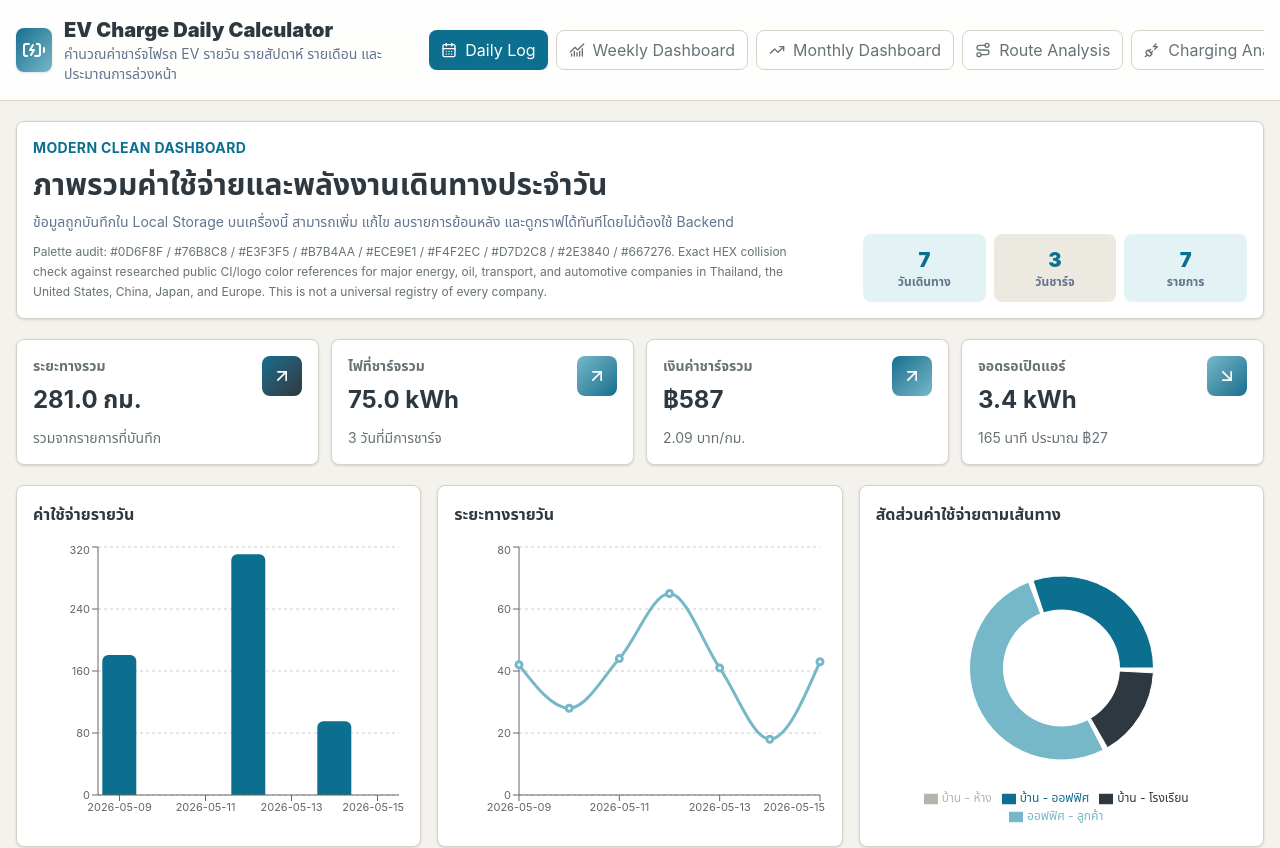
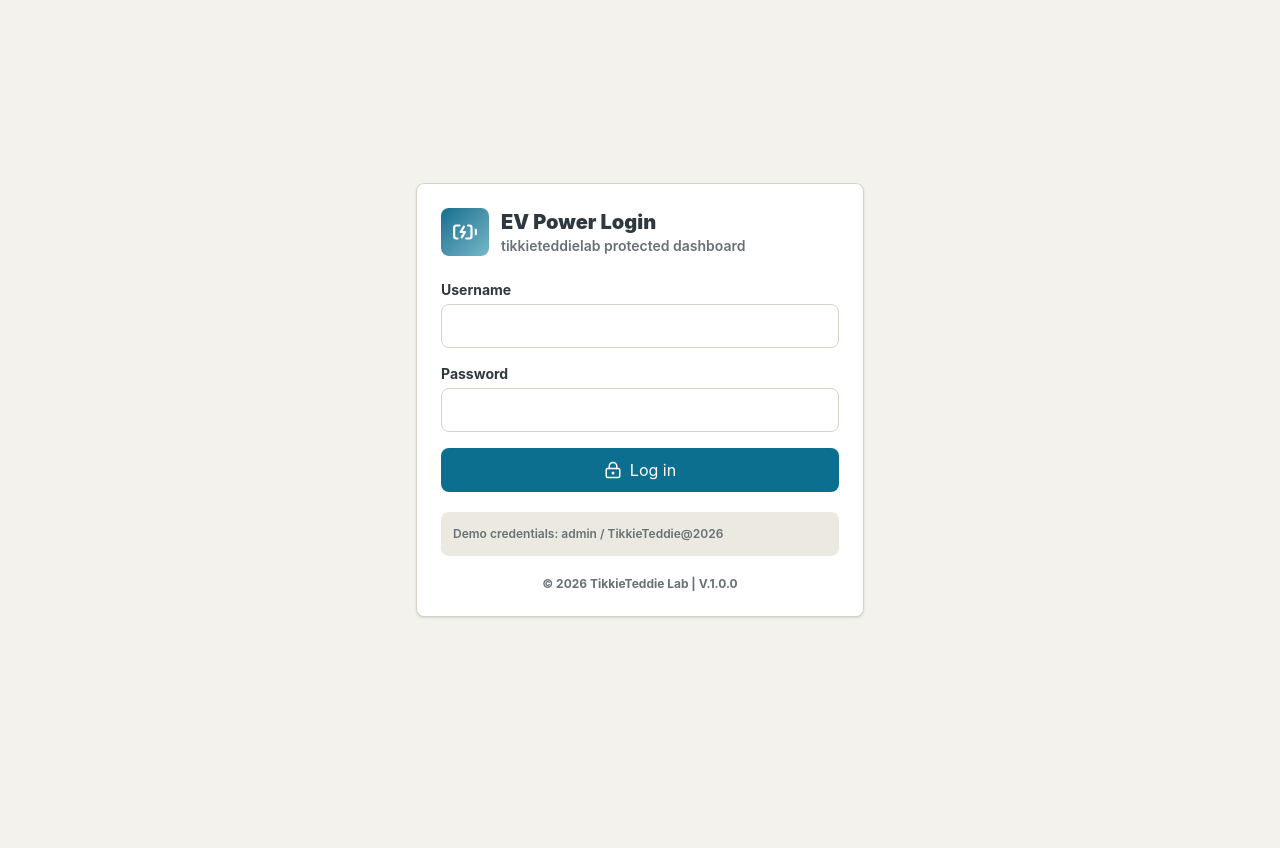
Before and after one commit to Tikkieteddy/evpower, a React (Vite) app: page / in a window 1280 px wide. Shown: the top 848 px of the page. After the commit the page ends 800 px from the top, so only its background shows below. Built offline with nearby package versions, Linux system fonts and the light colour scheme.

Commit message:
Add login gate

```diff
--- a/src/App.jsx
+++ b/src/App.jsx
@@ -1,10 +1,11 @@
 // tikkieteddielab: EV power dashboard application shell.
 import { useEffect, useMemo, useState } from "react";
-import { BatteryCharging, CalendarDays, ChartNoAxesCombined, Map, PlugZap, Route, TrendingUp } from "lucide-react";
+import { BatteryCharging, CalendarDays, ChartNoAxesCombined, LogOut, Map, PlugZap, Route, TrendingUp } from "lucide-react";
 import ChargingAnalysis from "./components/ChargingAnalysis.jsx";
 import DailyLog from "./components/DailyLog.jsx";
 import Forecast from "./components/Forecast.jsx";
 import LicenseLock from "./components/LicenseLock.jsx";
+import LoginScreen from "./components/LoginScreen.jsx";
 import MonthlyDashboard from "./components/MonthlyDashboard.jsx";
 import RouteAnalysis from "./components/RouteAnalysis.jsx";
 import WeeklyDashboard from "./components/WeeklyDashboard.jsx";
@@ -13,6 +14,7 @@ import Charts from "./components/Charts.jsx";
 import { sampleTrips } from "./data/sampleData.js";
 import { appBrandPalette, paletteAuditSummary } from "./data/brandAudit.js";
 import { summarizeTrips } from "./utils/calculations.js";
+import { clearAuthSession, readAuthSession } from "./utils/auth.js";
 import { tikkieTeddieFooter, verifyTikkieTeddieLicense } from "./utils/licenseGuard.js";
 
 const storageKey = "ev-charge-daily-log-v1";
@@ -38,16 +40,21 @@ function loadTrips() {
 export default function App() {
   const [activeTab, setActiveTab] = useState("daily");
   const [trips, setTrips] = useState(loadTrips);
+  const [authSession, setAuthSession] = useState(readAuthSession);
   const summary = useMemo(() => summarizeTrips(trips), [trips]);
   const licenseStatus = useMemo(() => verifyTikkieTeddieLicense(), []);
+
+  useEffect(() => {
+    localStorage.setItem(storageKey, JSON.stringify(trips));
+  }, [trips]);
 
   if (!licenseStatus.ok) {
     return <LicenseLock status={licenseStatus} />;
   }
 
-  useEffect(() => {
-    localStorage.setItem(storageKey, JSON.stringify(trips));
-  }, [trips]);
+  if (!authSession) {
+    return <LoginScreen onLogin={setAuthSession} />;
+  }
 
   const saveTrip = (trip) => {
     setTrips((current) => {
@@ -66,6 +73,11 @@ export default function App() {
     if (confirm("โหลดข้อมูลตัวอย่าง 7 วันและแทนที่ข้อมูลปัจจุบันใช่ไหม?")) {
       setTrips(sampleTrips);
     }
+  };
+
+  const logout = () => {
+    clearAuthSession();
+    setAuthSession(null);
   };
 
   const renderTab = () => {
@@ -110,6 +122,13 @@ export default function App() {
                 </button>
               );
             })}
+            <button
+              type="button"
+              onClick={logout}
+              className="inline-flex min-h-10 shrink-0 items-center gap-2 rounded-lg border border-[var(--blonde-line)] bg-[var(--blonde-soft)] px-3 text-sm font-bold text-[var(--marine-ink)] hover:bg-white"
+            >
+              <LogOut size={16} /> Logout
+            </button>
           </nav>
         </div>
       </header>
--- /dev/null
+++ b/src/components/LoginScreen.jsx
@@ -0,0 +1,67 @@
+// tikkieteddielab: login screen wrapping the dashboard.
+import { useState } from "react";
+import { BatteryCharging, LockKeyhole } from "lucide-react";
+import { createAuthSession, loginPassword, loginUsername } from "../utils/auth.js";
+import { tikkieTeddieFooter } from "../utils/licenseGuard.js";
+
+export default function LoginScreen({ onLogin }) {
+  const [username, setUsername] = useState("");
+  const [password, setPassword] = useState("");
+  const [error, setError] = useState("");
+
+  const submit = (event) => {
+    event.preventDefault();
+    const result = createAuthSession(username, password);
+    if (!result.ok) {
+      setError(result.message);
+      return;
+    }
+    setError("");
+    onLogin(result.session);
+  };
+
+  return (
+    <main className="grid min-h-screen place-items-center bg-[var(--blonde-wash)] p-4 text-[var(--marine-ink)]">
+      <section className="w-full max-w-md rounded-lg border border-[var(--blonde-line)] bg-white p-6 shadow-sm">
+        <div className="flex items-center gap-3">
+          <div className="grid h-12 w-12 place-items-center rounded-lg bg-gradient-to-br from-[var(--marine-blue)] to-[var(--sea-mist)] text-white">
+            <BatteryCharging size={26} />
+          </div>
+          <div>
+            <h1 className="text-xl font-black">EV Power Login</h1>
+            <p className="text-sm font-semibold text-[var(--marine-muted)]">tikkieteddielab protected dashboard</p>
+          </div>
+        </div>
+
+        <form className="mt-6 grid gap-4" onSubmit={submit}>
+          <label className="grid gap-1 text-sm font-bold">
+            Username
+            <input className="input" value={username} onChange={(event) => setUsername(event.target.value)} autoComplete="username" required />
+          </label>
+          <label className="grid gap-1 text-sm font-bold">
+            Password
+            <input
+              className="input"
+              type="password"
+              value={password}
+              onChange={(event) => setPassword(event.target.value)}
+              autoComplete="current-password"
+              required
+            />
+          </label>
+
+          {error ? <p className="rounded-lg bg-[#f1eadb] p-3 text-sm font-bold text-[var(--marine-ink)]">{error}</p> : null}
+
+          <button className="inline-flex min-h-11 items-center justify-center gap-2 rounded-lg bg-[var(--marine-blue)] px-4 font-black text-white hover:brightness-95">
+            <LockKeyhole size={18} /> Log in
+          </button>
+        </form>
+
+        <div className="mt-5 rounded-lg bg-[var(--blonde-soft)] p-3 text-xs font-semibold leading-5 text-[var(--marine-muted)]">
+          Demo credentials: {loginUsername} / {loginPassword}
+        </div>
+        <p className="mt-5 text-center text-xs font-bold text-[var(--marine-muted)]">{tikkieTeddieFooter}</p>
+      </section>
+    </main>
+  );
+}
--- /dev/null
+++ b/src/utils/auth.js
@@ -0,0 +1,33 @@
+// tikkieteddielab: lightweight client-side login gate for the static EV app.
+export const authStorageKey = "tikkieteddielab-evpower-session-v1";
+export const loginUsername = "admin";
+export const loginPassword = "TikkieTeddie@2026";
+
+export const readAuthSession = () => {
+  try {
+    const saved = localStorage.getItem(authStorageKey);
+    if (!saved) return null;
+    const session = JSON.parse(saved);
+    return session?.user === loginUsername && session?.credit === "tikkieteddielab" ? session : null;
+  } catch {
+    return null;
+  }
+};
+
+export const createAuthSession = (username, password) => {
+  if (username.trim() !== loginUsername || password !== loginPassword) {
+    return { ok: false, message: "Username or password is incorrect." };
+  }
+
+  const session = {
+    user: loginUsername,
+    credit: "tikkieteddielab",
+    signedInAt: new Date().toISOString(),
+  };
+  localStorage.setItem(authStorageKey, JSON.stringify(session));
+  return { ok: true, session };
+};
+
+export const clearAuthSession = () => {
+  localStorage.removeItem(authStorageKey);
+};
```
Also changed, not shown: 1 other file (tests, documents, lock files or other folders).
